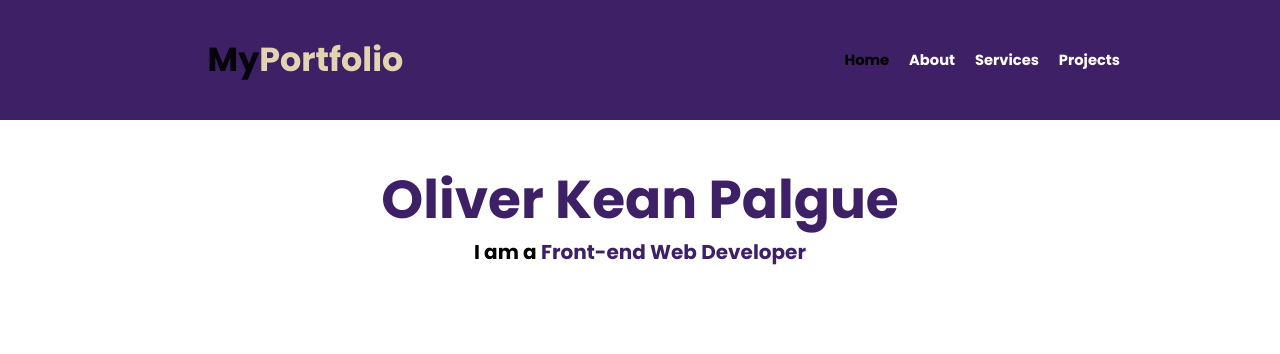
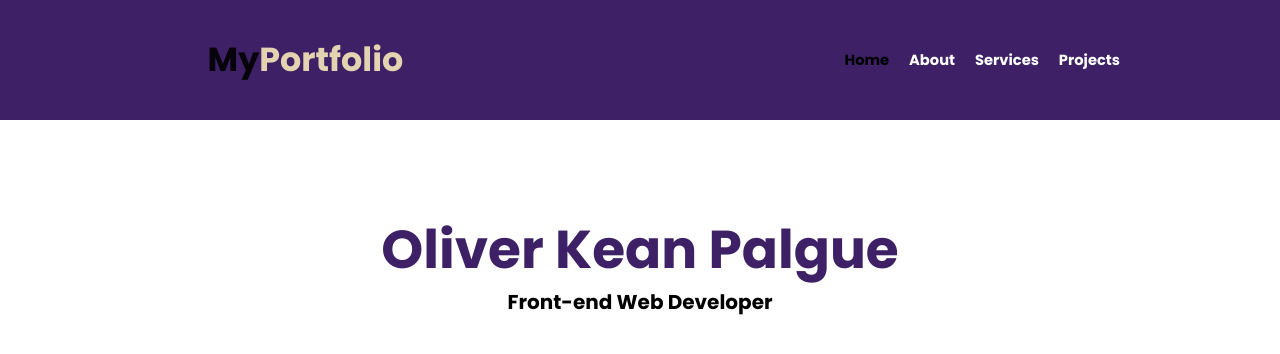
Before and after one commit to greyken24/myPortfolio, a plain HTML site: page index.html in a window 1280 px wide. Drawn offline with nearby package versions, Linux system fonts and the light colour scheme.

Commit message:
Add files via upload

```diff
--- a/css/style.css
+++ b/css/style.css
@@ -157,9 +157,12 @@ nav{
     transition: 0.5s all ease;
 }
 
+#landing{
+    padding: 50px;
+}
 #landing h1{
     font-family: 'Poppins',sans-serif;
-    font-size: 40pt;
+    font-size: 30pt;
     color: #3e2066;
     font-weight: bolder;
 }
@@ -169,13 +172,6 @@ nav{
     font-size: 15pt;
     color: black;
     font-weight: bolder;
-}
-
-#landing h3 span{
-    color: #3e2066;
-}
-#landing p{
-    font-family: 'Poppins',sans-serif;
 }
 /* tablets */
 @media screen and (min-width: 620px){
--- a/index.html
+++ b/index.html
@@ -41,8 +41,7 @@
     <div class="container">
         <section id="landing" class="text-center jumbotron mt-5">
           <h1>Oliver Kean Palgue</h1>
-          <h3>I am a <span>Front-end Web Developer</span></h3>
-        <!-- end of landing -->
+          <h3>Front-end Web Developer</h3>
       </section>
     </div>
 
```
